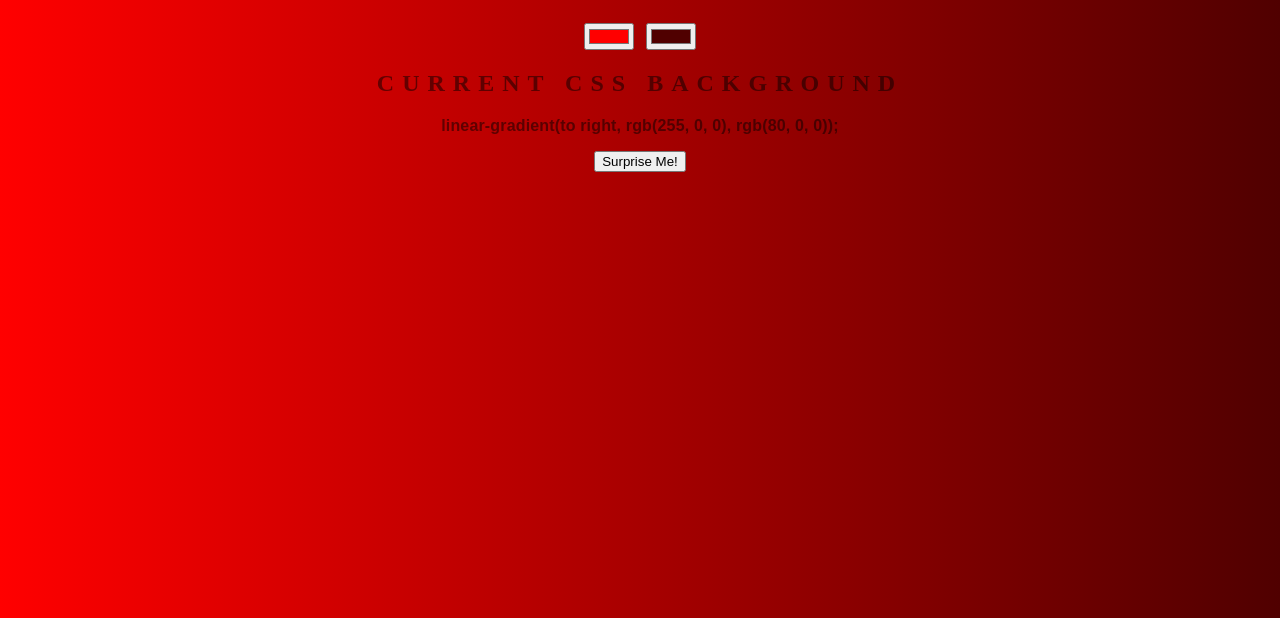
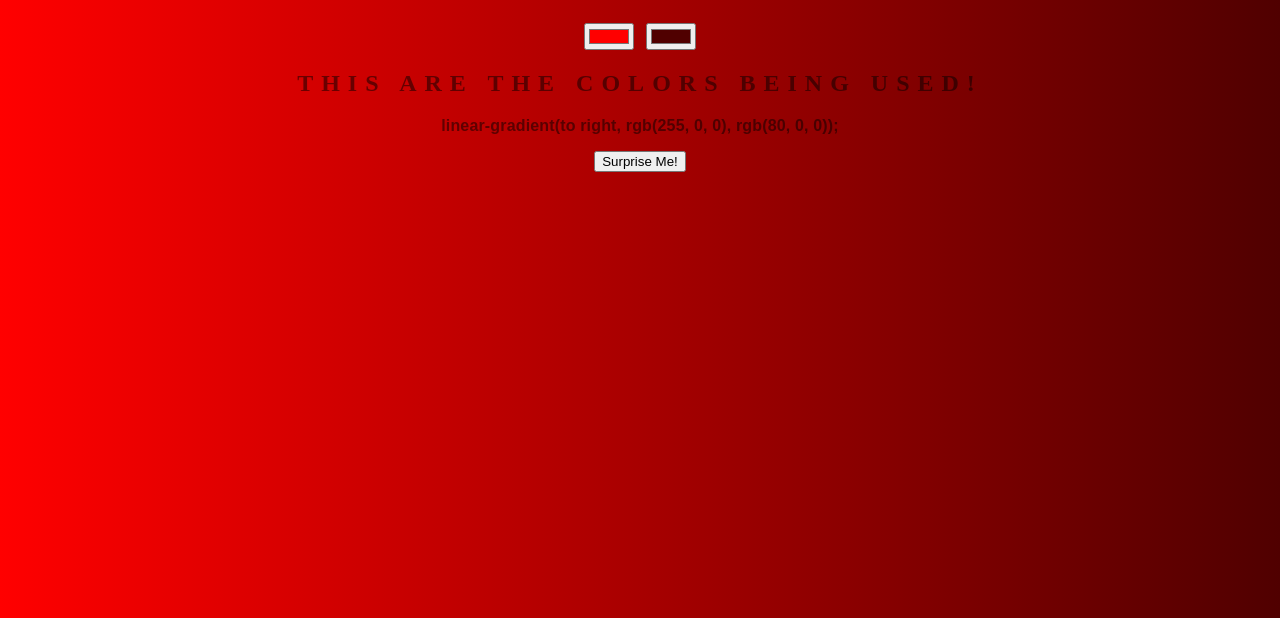
Before and after one commit to Joe-Pena/background-generator, a plain HTML site: page index.html in a window 1280 px wide. Shown: the part 182-800 px from the top of the page. Drawn offline with Linux system fonts and the light colour scheme.

Commit message:
Change text of CSS color code

```diff
--- a/index.html
+++ b/index.html
@@ -8,7 +8,7 @@
 	<h1>Background Generator</h1>
 	<input class="color1" type="color" name="color1" value="#ff0000">
 	<input class="color2" type="color" name="color2" value="#500000">
-	<h2>Current CSS Background</h2>
+	<h2>This are the colors being used!</h2>
 	<h3></h3>
 <script type="text/javascript" src="script.js"></script>
 </body>
```
